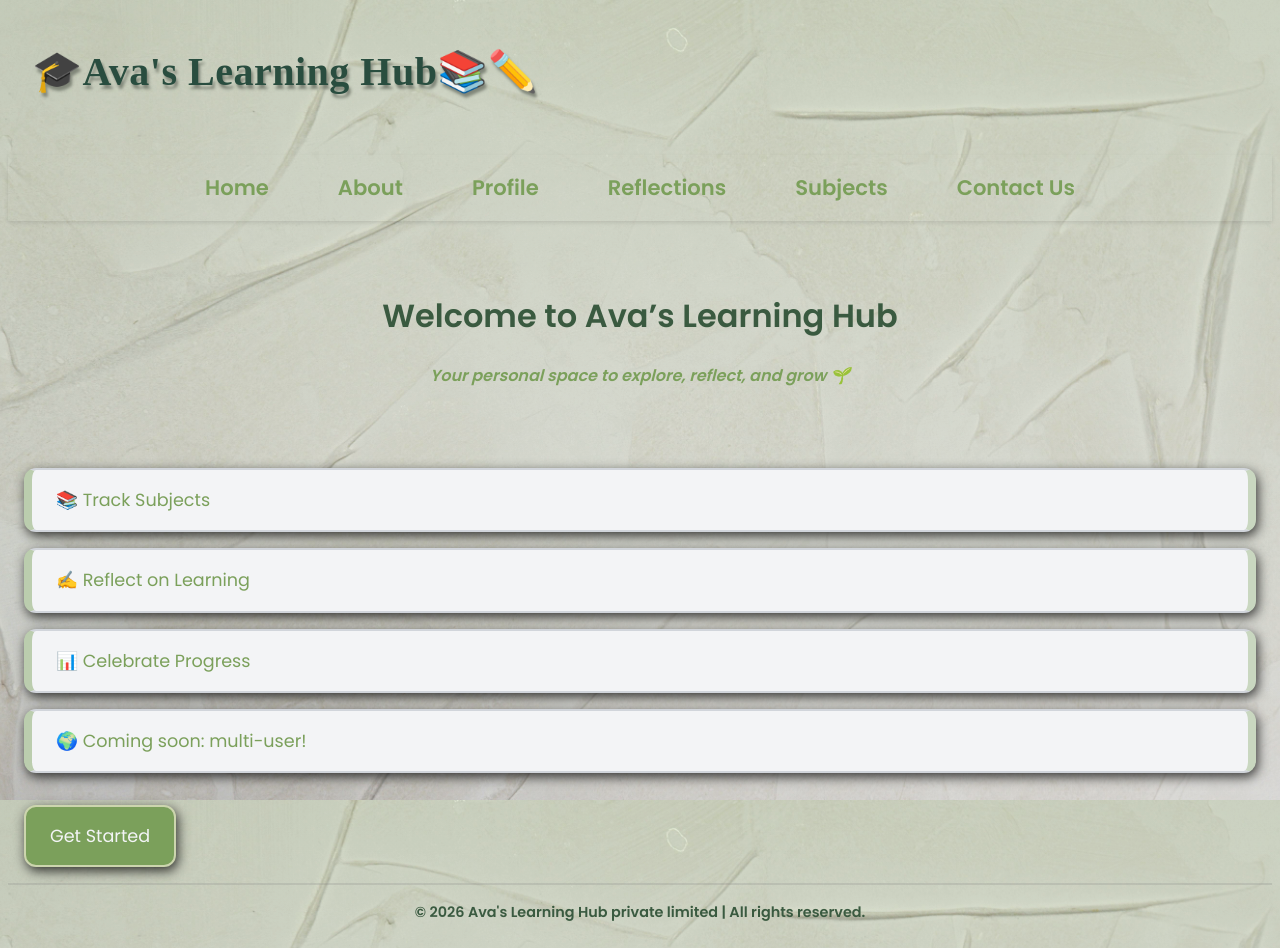
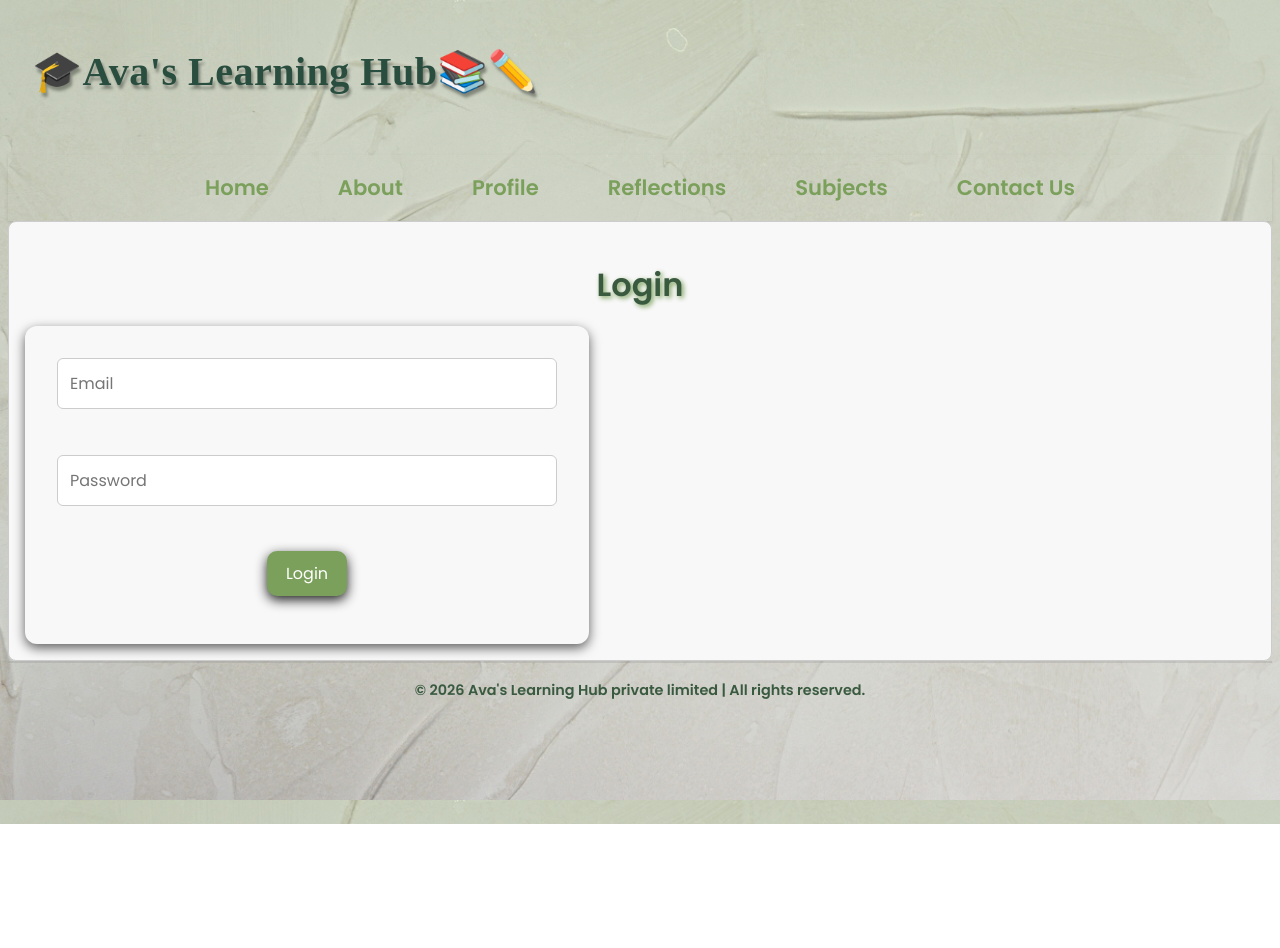
Before and after one commit to DeepthiGirijaThampi/avas-learning-hub-multi-user, a React (Vite) app in the folder ava-learning-hub/: page /#/login in a window 1280 px wide. Before the commit this address led to /#/. After the commit the page ends 824 px from the top, so only its background shows below. Built offline with nearby package versions, Linux system fonts and the light colour scheme; a web font is replaced by a local one.

Commit message:
Add login and register pages and update App component

```diff
--- a/ava-learning-hub/src/App.jsx
+++ b/ava-learning-hub/src/App.jsx
@@ -9,6 +9,7 @@ import Subjects from "./components/pages/Subjects";
 import Units from "./components/pages/Units";
 import Contacts from "./components/pages/Contacts";
 import './App.css'
+import Login from "./components/pages/Login";
 function App() {
 
   return (
@@ -16,6 +17,7 @@ function App() {
       <Header></Header>
       <Routes>
         <Route path="/" element={<Home/>}/>
+        <Route path="/login" element={<Login/>}/>
         <Route path="/about" element={<About/>}/>
         <Route path="/profile" element={<Profile/>}/>
         <Route path="/reflections" element={<Reflections/>}/>
--- /dev/null
+++ b/ava-learning-hub/src/components/pages/Login.jsx
@@ -0,0 +1,55 @@
+import { useState } from "react";
+import CustomButton from "../common/CustomButton";
+import { loginUser } from "../../services/authService";
+
+export default function Login() {
+
+  const [formData, setFormData] = useState({
+    email: "",
+    password: ""
+  });
+
+  const handleLogin = async (e) =>{
+    e.preventDefault();
+
+    try{
+     const data = await loginUser(formData);
+     console.log("Login successful",data);
+
+    }catch(error){
+     console.log("Login failed",error.message);
+    }
+  }
+
+  return (
+    <main className="page-container">
+      <h1 className="page-heading">Login</h1>
+
+      <form onSubmit={handleLogin}>
+        <input
+          type="email"
+          placeholder="Email"
+          value={formData.email}
+          onChange={(e)=>
+            setFormData({...formData,email:e.target.value})
+          }
+        />
+
+        <br/><br/>
+
+        <input
+          type="password"
+          placeholder="Password"
+          value={formData.password}
+          onChange={(e)=>
+          setFormData({...formData,password:e.target.value})}
+        />
+
+        <br/><br/>
+
+        <CustomButton text="Login" type="submit"/>
+      </form>
+
+    </main>
+  );
+}
```
Also changed, not shown: ava-learning-hub/src/components/pages/Register.jsx (added).
